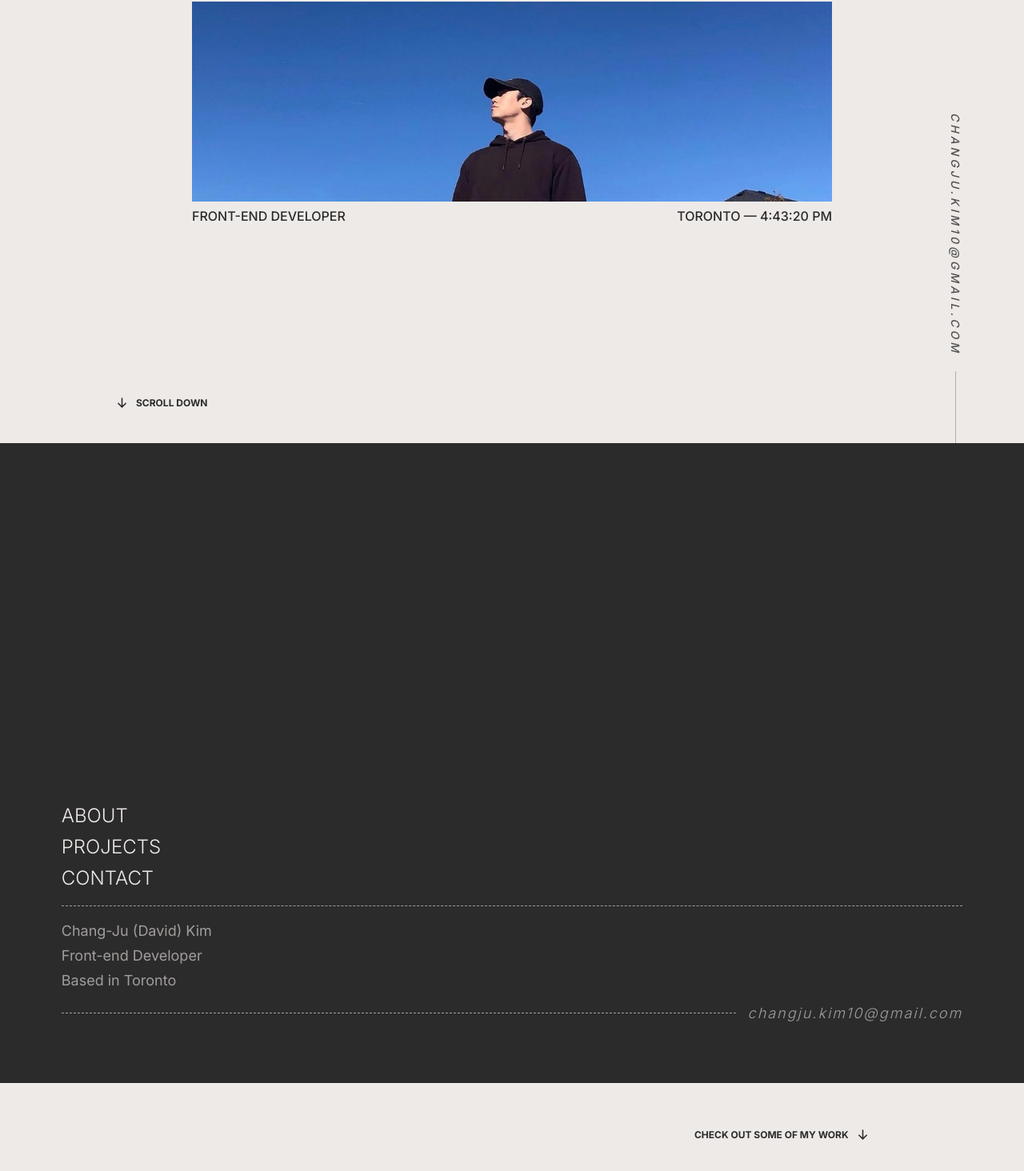
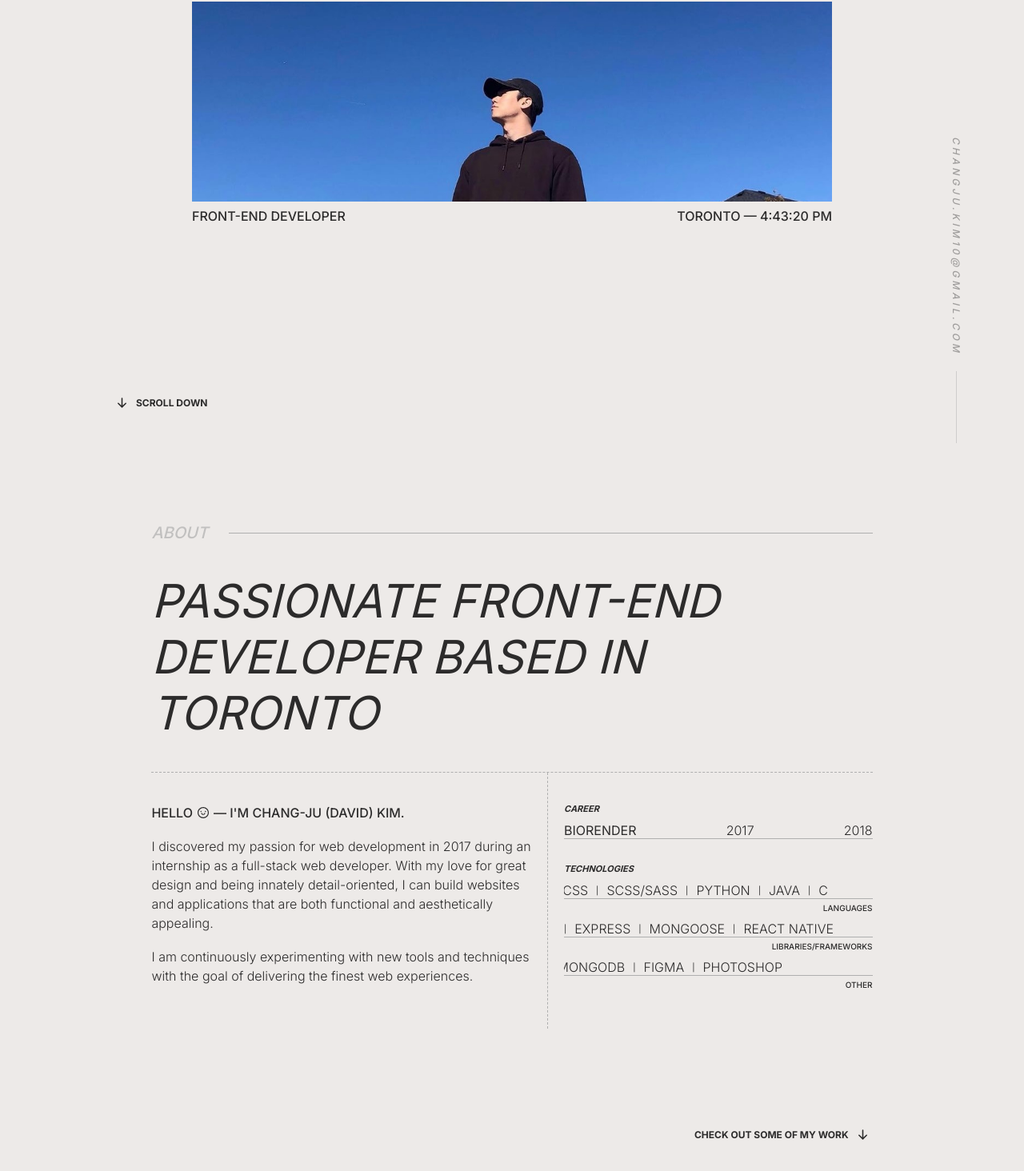
Before and after one commit to cjoak1028/portfolio-v1, a React (Create React App) app: page / in a window 1280 px wide. Shown: the part 246-1710 px from the top of the page at 80% size. Built offline with nearby package versions, Linux system fonts and the light colour scheme.

Commit message:
Fixed font-sizes and margin values

```diff
--- a/src/App.module.css
+++ b/src/App.module.css
@@ -4,6 +4,7 @@
     right: clamp(2rem, 6vw, 10rem);
     display: none;
     text-transform: uppercase;
+    opacity: 0.5;
 }
 
 .contact {
@@ -22,7 +23,7 @@
     opacity: 0.8;
     font-style: italic;
     letter-spacing: 4px;
-    font-size: 1.4rem;
+    font-size: 1.2rem;
 }
 
 .contact span {
--- a/src/components/Header/HamburgerMenu.js
+++ b/src/components/Header/HamburgerMenu.js
@@ -6,18 +6,19 @@ const HamburgerMenu = ({ open, getOpenMenu }) => {
   const menuRef = useRef(null);
   const handleMenuClick = () => {
     getOpenMenu(false);
-    document.body.classList.toggle("no-scroll");
-    menuRef.current.classList.add(styles.close);
-    setTimeout(() => {
-      menuRef.current.classList.remove(styles.open);
-      menuRef.current.classList.remove(styles.close);
-    }, 500);
   };
 
   useEffect(() => {
     if (open) {
       menuRef.current.classList.add(styles.open);
+    } else {
+      menuRef.current.classList.add(styles.close);
+      setTimeout(() => {
+        menuRef.current.classList.remove(styles.open);
+        menuRef.current.classList.remove(styles.close);
+      }, 500);
     }
+    document.body.classList.toggle("no-scroll");
   }, [open]);
 
   return (
@@ -31,6 +32,7 @@ const HamburgerMenu = ({ open, getOpenMenu }) => {
             duration={500}
             offset={-70}
             onClick={handleMenuClick}
+            className={"link"}
           >
             CJ PORTFOLIO
           </Link>
@@ -50,6 +52,7 @@ const HamburgerMenu = ({ open, getOpenMenu }) => {
                 duration={500}
                 offset={-110}
                 onClick={handleMenuClick}
+                className={"link"}
               >
                 About
               </Link>
@@ -62,6 +65,7 @@ const HamburgerMenu = ({ open, getOpenMenu }) => {
                 duration={500}
                 offset={-110}
                 onClick={handleMenuClick}
+                className={"link"}
               >
                 Projects
               </Link>
@@ -74,6 +78,7 @@ const HamburgerMenu = ({ open, getOpenMenu }) => {
                 duration={500}
                 offset={-110}
                 onClick={handleMenuClick}
+                className={"link"}
               >
                 Contact
               </Link>
--- a/src/components/Header/HamburgerMenu.module.css
+++ b/src/components/Header/HamburgerMenu.module.css
@@ -34,7 +34,7 @@
 }
 
 .hamburger-menu__links li:not(:last-child) {
-    margin-bottom: 1rem;
+    margin-bottom: clamp(1rem, 2vw, 2rem);
 }
 
 .divider {
@@ -55,7 +55,7 @@
 }
 
 .hamburger-menu__info p:not(:last-of-type) {
-    margin-bottom: 1rem;
+    margin-bottom: clamp(1rem, 2vw, 2rem);
 }
 
 .email {
@@ -75,13 +75,13 @@
 }
 
 .email p {
-    font-size: clamp(1.4rem, 2vw, 1.8rem);
+    font-size: clamp(1.2rem, 1.4vw, 1.4rem);
     letter-spacing: 2px;
     color: var(--c-bg);
 }
 
 .open {
-    transition: transform 0.4s ease;
+    transition: transform 0.5s ease;
     transform: translateY(0vh);
 }
 
@@ -124,6 +124,12 @@
     font-size: clamp(1.4rem, 1.8vw, 2rem);
 }
 
+@media only screen and (min-width: 61.25em) {
+    .hamburger-menu {
+        display: none;
+    }
+}
+
 @keyframes closeMenu {
     0% {
         opacity: 1
--- a/src/components/Header/Header.js
+++ b/src/components/Header/Header.js
@@ -18,13 +18,19 @@ const Header = () => {
 
   const handleMenuClick = () => {
     setOpenMenu(true);
-    document.body.classList.toggle("no-scroll");
   };
 
   return (
     <div className={`${styles.header} padding-x flex flex-jc-sb flex-ai-c`}>
       <p className={styles.logo}>
-        <Link to="hero" spy={true} smooth={true} duration={500} offset={-70}>
+        <Link
+          to="hero"
+          spy={true}
+          smooth={true}
+          duration={500}
+          offset={-70}
+          className={"link"}
+        >
           CJ PORTFOLIO
         </Link>
       </p>
@@ -37,6 +43,7 @@ const Header = () => {
               smooth={true}
               duration={500}
               offset={-110}
+              className={"link"}
             >
               About
             </Link>
@@ -49,6 +56,7 @@ const Header = () => {
               smooth={true}
               duration={500}
               offset={-110}
+              className={"link"}
             >
               Projects
             </Link>
@@ -61,6 +69,7 @@ const Header = () => {
               smooth={true}
               duration={500}
               offset={-110}
+              className={"link"}
             >
               Contact
             </Link>
--- a/src/components/Hero/Hero.module.css
+++ b/src/components/Hero/Hero.module.css
@@ -42,6 +42,7 @@ p {
 .contact {
     display: flex;
     align-items: center;
+    opacity: 0.5;
 }
 
 .line {
@@ -52,7 +53,6 @@ p {
 }
 
 .email {
-    opacity: 0.7;
     font-style: italic;
     letter-spacing: 2px;
     font-size: clamp(1.1rem, 1.4vw, 1.4rem);
--- a/src/index.css
+++ b/src/index.css
@@ -49,6 +49,10 @@ code {
   overflow: hidden;
 }
 
+.link {
+  cursor: pointer;
+}
+
 /* FLEX UTILITIES */
 .flex {
   display: flex;
```
